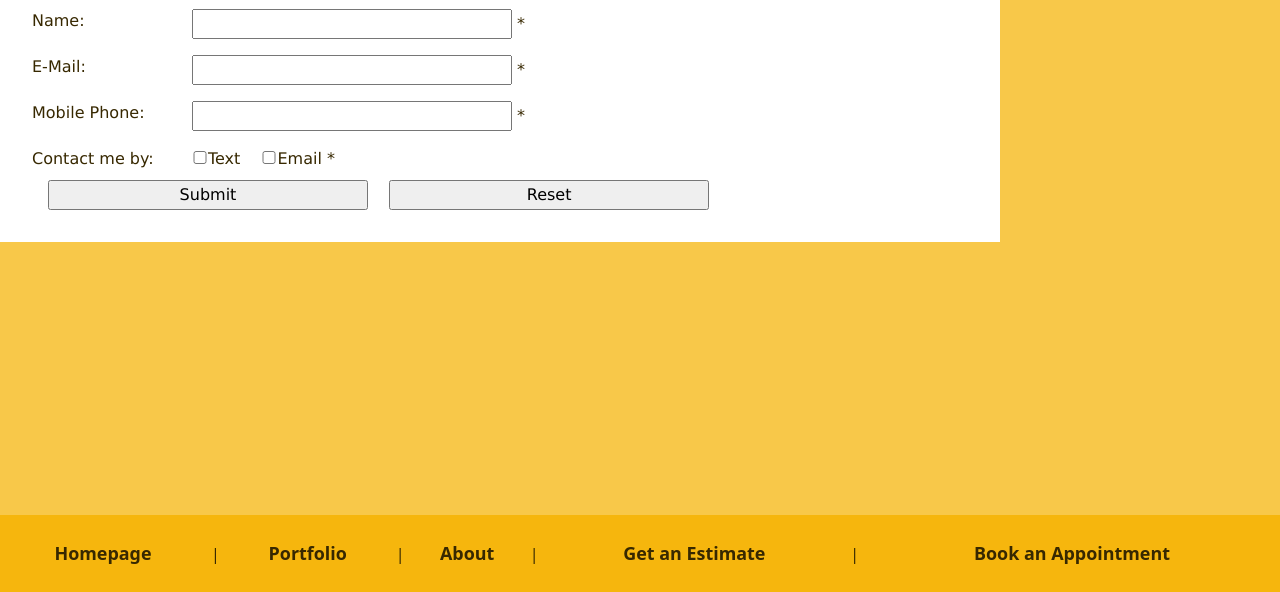
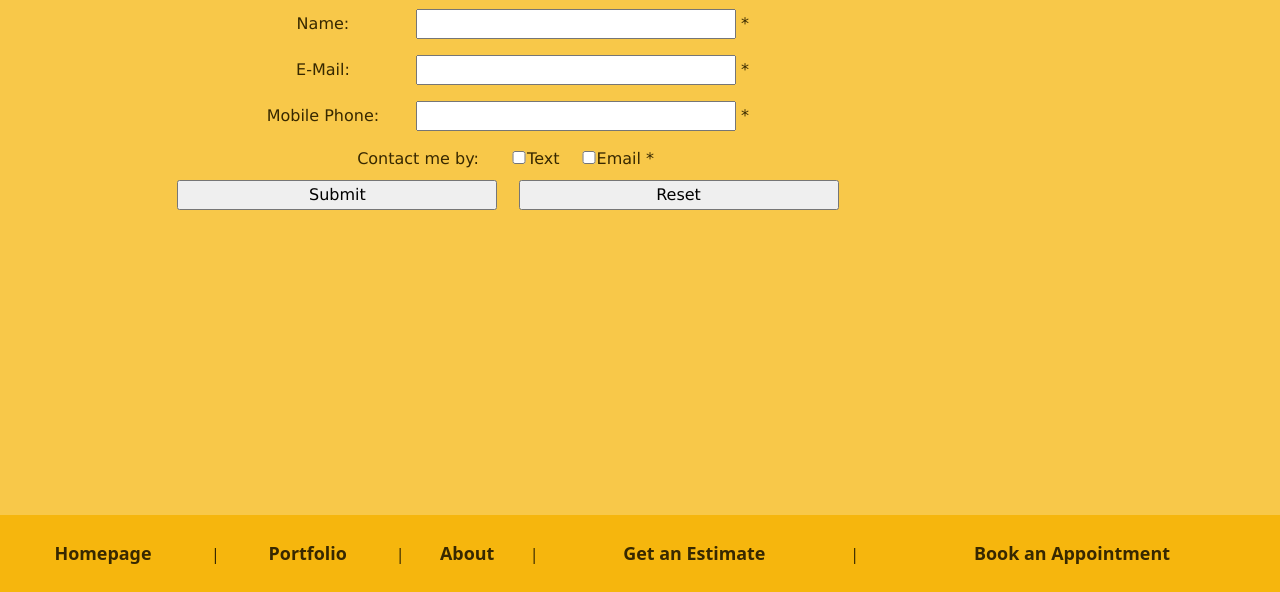
Before and after one commit to DCresp27/YYidish-Photos, a website: page html/contact.html in a window 1280 px wide. Shown: the part 208-800 px from the top of the page. Drawn offline with nearby package versions, Linux system fonts and the light colour scheme.

Commit message:
made some last minute fixes

```diff
--- a/css/contact.css
+++ b/css/contact.css
@@ -1,10 +1,9 @@
 main {
     font-family: Verdana, Arial, Helvetica, sans-serif;
     font-size: 100%;
-    background-color: white;
     width: 1000px;
     margin: 0 auto;
-    //border: 3px solid blue;
+    text-align: center;
     padding: 0 2em 1em;
 }
 h1 {
@@ -17,7 +16,7 @@ h2 {
     margin-bottom: .25em;
 }
 label {
-    float: left;
+    /*float: left;*/
     width: 9em;
 }
 input, select {
```
Also changed, not shown: html/about.html (+1 -1 lines), html/contact.html (+1 -0 lines).
